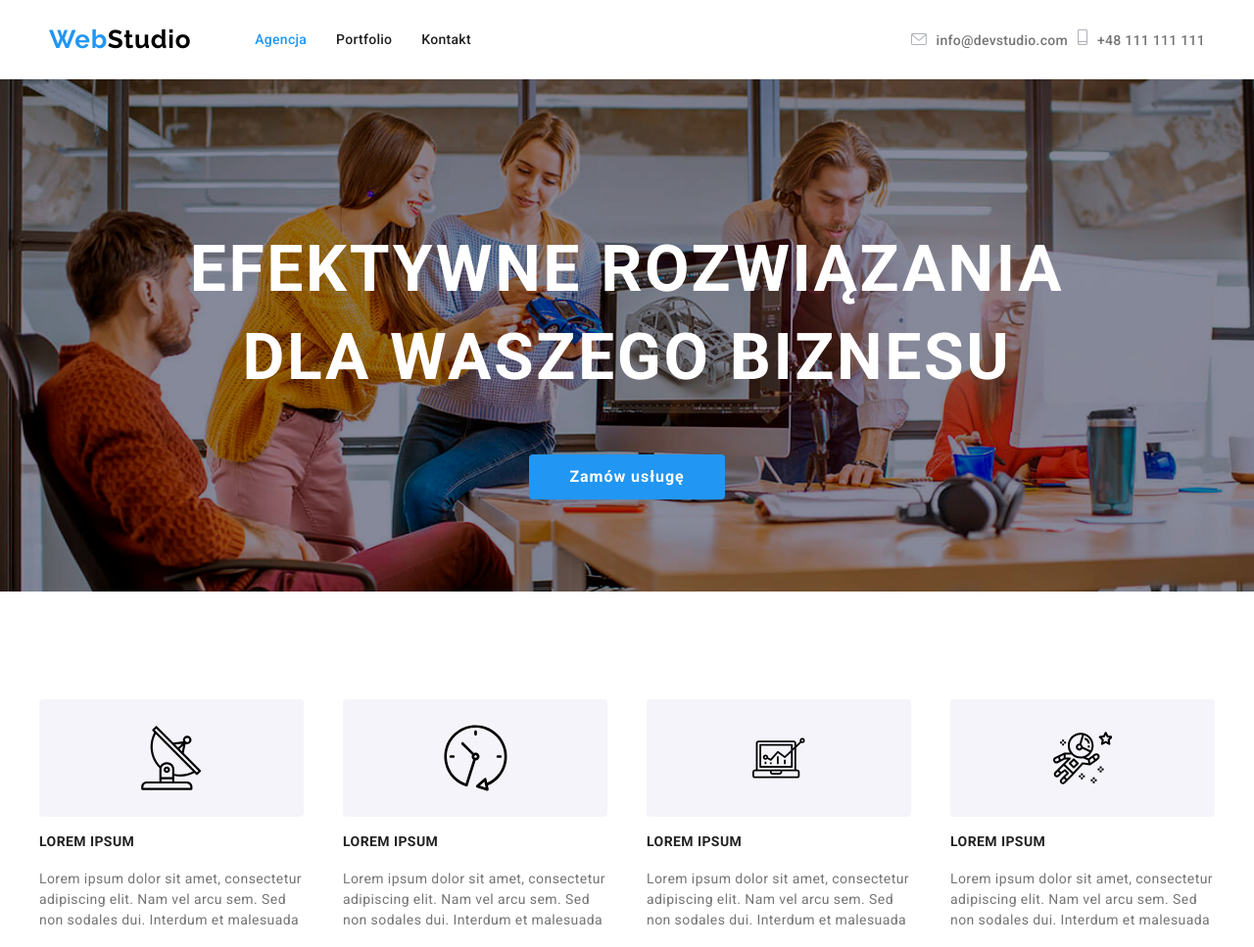
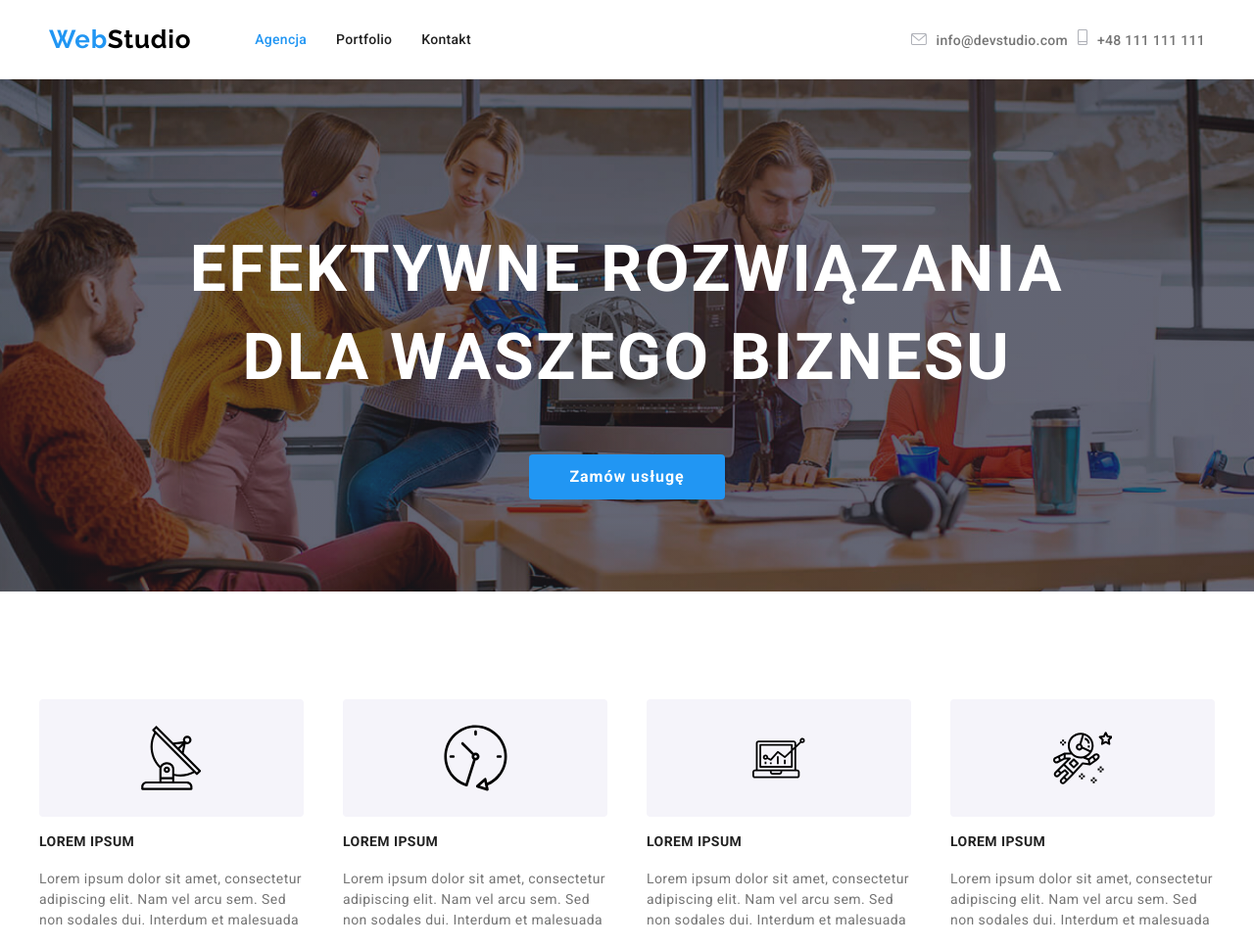
Before and after one commit to MarcinT82/goit-markup-hw-04, a plain HTML site: page index.html in a window 1280 px wide. Shown: the top 967 px of the page at 98% size. Drawn offline with nearby package versions, Linux system fonts and the light colour scheme.

Commit message:
seems-to-be-done

```diff
--- a/css/styles.css
+++ b/css/styles.css
@@ -62,10 +62,15 @@ body {
   color: var(--brand-color);
 }
 .first-section-index {
-  background-color: var(--shadow);
-  background-image: url(/images/4.1.jpg);
-  background-image: linear-gradient(rgba(47, 48, 58, 0.4));
+  max-width: 1600px;
+  background-image: linear-gradient(
+      to right,
+      rgba(47, 48, 58, 0.4),
+      rgba(47, 48, 58, 0.4)
+    ),
+    url(/images/4.1.jpg);
   background-size: cover;
+  background-position: center;
 }
 
 .first-section-text {
@@ -390,6 +395,7 @@ body {
   margin-left: 0;
   margin-right: 0;
   margin-bottom: 100px;
+  cursor: pointer;
 }
 .last-items:hover {
   box-shadow: 0px 1px 1px rgba(0, 0, 0, 0.12), 0px 4px 4px rgba(0, 0, 0, 0.06),
--- a/index.html
+++ b/index.html
@@ -83,7 +83,7 @@
     <main>
       <section class="section first-section-index">
         <div class="container">
-          <div class="first-section-text white-text">
+          <div class="white-text first-section-text">
             <h1>EFEKTYWNE ROZWIĄZANIA DLA WASZEGO BIZNESU</h1>
           </div>
 
```
